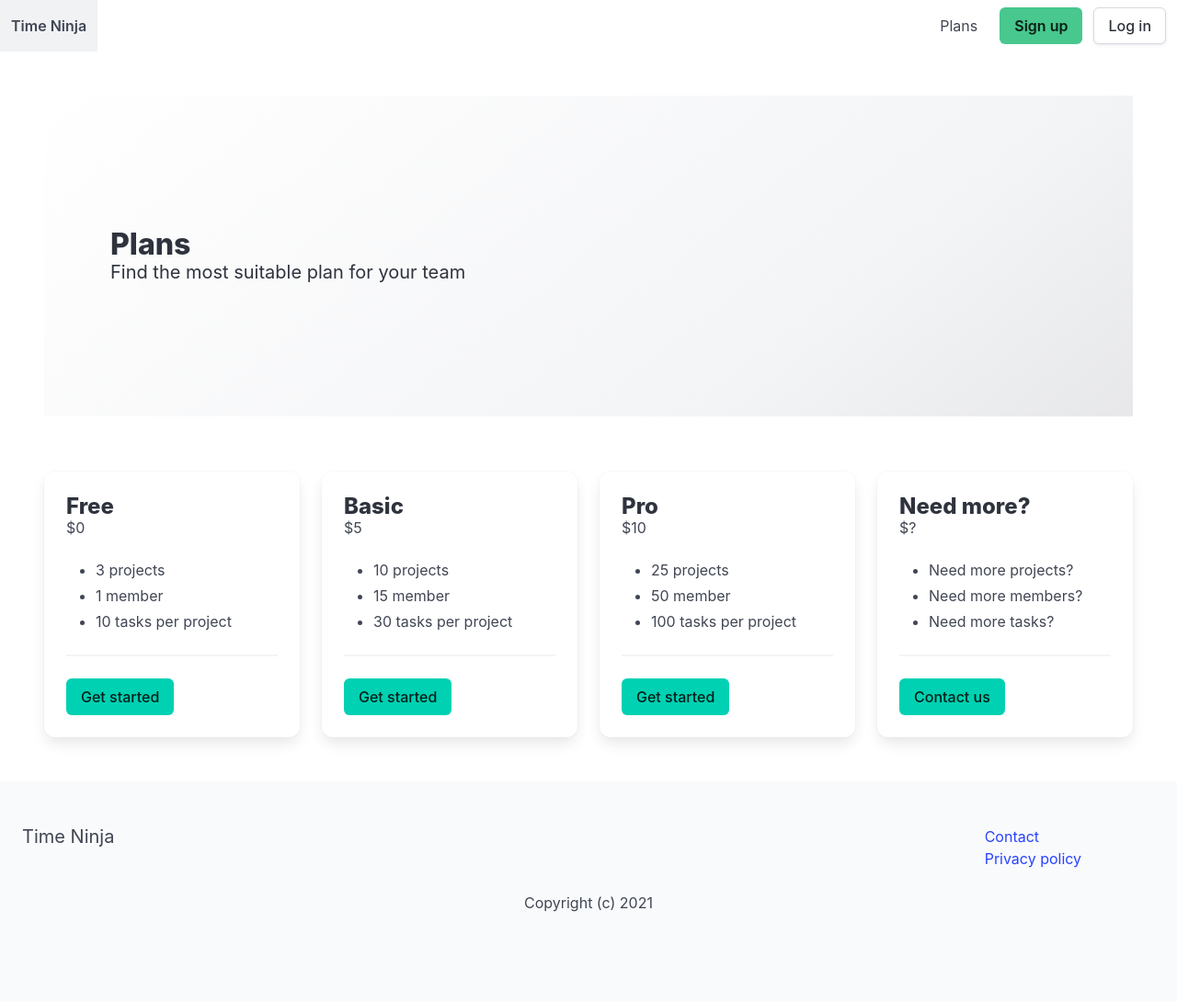
After one commit to mohit56779/TIme-Ninja, a Django app: page /plans/ in a window 1280 px wide. The commit adds this page. Shown: the whole page at 92% size. Run offline with Django 3.2, Linux system fonts and the light colour scheme; some libraries are stand-ins or nearby versions.

Commit message:
added privact, plans etc. basic pages

```diff
--- a/apps/core/templates/core/base.html
+++ b/apps/core/templates/core/base.html
@@ -20,7 +20,7 @@
 
                 <div class="navbar-menu">
                     <div class="navbar-end">
-                        <a href="#" class="navbar-item">Plans</a>
+                        <a href="{% url 'plans' %}" class="navbar-item">Plans</a>
 
                         <div class="navbar-item">
                             <div class="buttons">
@@ -51,8 +51,7 @@
                 <div class="column is-offset-6 is-2">
                     <ul>
                         <li><a href="#">Contact</a></li>
-                        <li><a href="#">Privacy policy</a></li>
-                        <li><a href="#">Terms of service</a></li>
+                        <li><a href="{% url 'privacy' %}">Privacy policy</a></li>
                     </ul>
                 </div>
 
--- /dev/null
+++ b/apps/core/templates/core/plans.html
@@ -0,0 +1,116 @@
+{% extends 'core/base.html' %}
+
+{% block title %}Plans | {% endblock %}
+
+{% block content %}
+    <section class="hero is-medium is-light is-bold">
+        <div class="hero-body">
+            <div class="container">
+                <h1 class="title">Plans</h1>
+                <h2 class="subtitle">Find the most suitable plan for your team</h2>
+            </div>
+        </div>
+    </section>
+
+    <div class="columns mt-6">
+        <div class="column is-3">
+            <div class="card">
+                <div class="card-content">
+                    <div class="media">
+                        <div class="media-content">
+                            <p class="title is-4">Free</p>
+                            <p class="subtitle is-6">$0</p>
+                        </div>
+                    </div>
+
+                    <div class="content">
+                        <ul>
+                            <li>3 projects</li>
+                            <li>1 member</li>
+                            <li>10 tasks per project</li>
+                        </ul>
+
+                        <hr>
+
+                        <a href="#" class="button is-primary">Get started</a>
+                    </div>
+                </div>
+            </div>
+        </div>
+
+        <div class="column is-3">
+            <div class="card">
+                <div class="card-content">
+                    <div class="media">
+                        <div class="media-content">
+                            <p class="title is-4">Basic</p>
+                            <p class="subtitle is-6">$5</p>
+                        </div>
+                    </div>
+
+                    <div class="content">
+                        <ul>
+                            <li>10 projects</li>
+                            <li>15 member</li>
+                            <li>30 tasks per project</li>
+                        </ul>
+
+                        <hr>
+
+                        <a href="#" class="button is-primary">Get started</a>
+                    </div>
+                </div>
+            </div>
+        </div>
+
+        <div class="column is-3">
+            <div class="card">
+                <div class="card-content">
+                    <div class="media">
+                        <div class="media-content">
+                            <p class="title is-4">Pro</p>
+                            <p class="subtitle is-6">$10</p>
+                        </div>
+                    </div>
+
+                    <div class="content">
+                        <ul>
+                            <li>25 projects</li>
+                            <li>50 member</li>
+                            <li>100 tasks per project</li>
+                        </ul>
+
+                        <hr>
+
+                        <a href="#" class="button is-primary">Get started</a>
+                    </div>
+                </div>
+            </div>
+        </div>
+
+        <div class="column is-3">
+            <div class="card">
+                <div class="card-content">
+                    <div class="media">
+                        <div class="media-content">
+                            <p class="title is-4">Need more?</p>
+                            <p class="subtitle is-6">$?</p>
+                        </div>
+                    </div>
+
+                    <div class="content">
+                        <ul>
+                            <li>Need more projects?</li>
+                            <li>Need more members?</li>
+                            <li>Need more tasks?</li>
+                        </ul>
+
+                        <hr>
+
+                        <a href="#" class="button is-primary">Contact us</a>
+                    </div>
+                </div>
+            </div>
+        </div>
+    </div>
+{% endblock %}
--- a/apps/core/views.py
+++ b/apps/core/views.py
@@ -6,3 +6,9 @@ from django.shortcuts import render
 # Views
 def frontpage(request):
     return render(request,'core/frontpage.html')
+
+def privacy(request):
+    return render(request,'core/privacy.html')
+
+def plans(request):
+    return render(request,'core/plans.html')
--- a/timeNinja/settings.py
+++ b/timeNinja/settings.py
@@ -120,6 +120,9 @@ USE_TZ = True
 # https://docs.djangoproject.com/en/3.2/howto/static-files/
 
 STATIC_URL = '/static/'
+STATICFILES_DIRS = [
+    BASE_DIR / 'static'
+]
 
 # Default primary key field type
 # https://docs.djangoproject.com/en/3.2/ref/settings/#default-auto-field
--- a/timeNinja/urls.py
+++ b/timeNinja/urls.py
@@ -16,9 +16,11 @@ Including another URLconf
 from django.contrib import admin
 from django.urls import path
 
-from apps.core.views import frontpage
+from apps.core.views import frontpage, privacy, plans
 
 urlpatterns = [
     path('', frontpage, name='frontpage'),
+    path('privacy/', privacy, name='privacy'),
+    path('plans/', plans, name='plans'),
     path('admin/', admin.site.urls),
 ]
```
Also changed, not shown: apps/core/templates/core/frontpage.html (+50 -1 lines), apps/core/templates/core/privacy.html (added, +14 -0 lines), static/images/features-timeTracking.jpeg (added), 3 other files.
